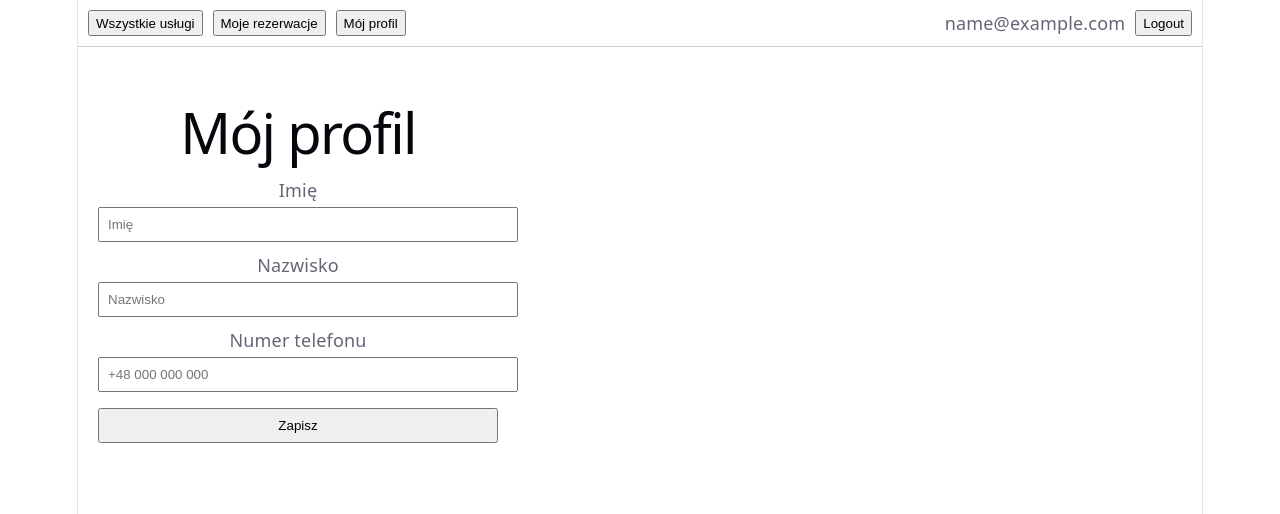
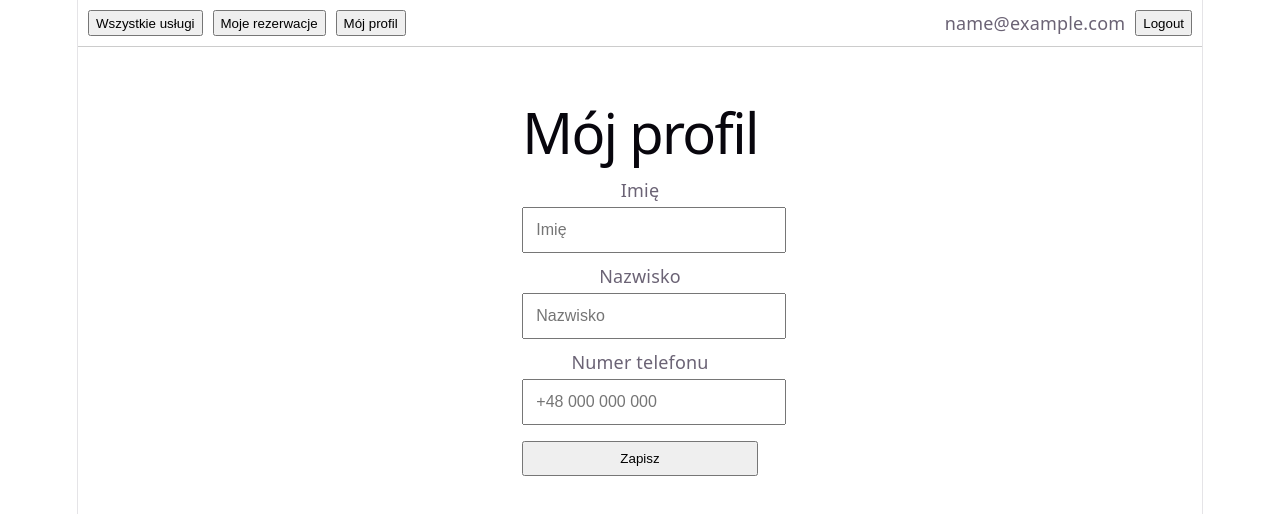
Before and after one commit to Wydra123/booking_app, a React (Vite) app in the folder client/: page /profile in a window 1280 px wide. Shown: the top 514 px of the page. Built offline with nearby package versions, Linux system fonts and the light colour scheme; no server answers; sample sign-in values are in the browser's storage.

Commit message:
profil 2

```diff
--- a/client/src/Profile.jsx
+++ b/client/src/Profile.jsx
@@ -59,7 +59,7 @@ function Profile() {
   };
 
   return (
-    <div style={{ padding: "20px", maxWidth: "400px" }}>
+    <div style={{ padding: "20px", maxWidth: "600px", margin: "0 auto" }}>
       <h1>Mój profil</h1>
 
       <div style={{ display: "flex", flexDirection: "column", gap: "10px" }}>
@@ -69,7 +69,7 @@ function Profile() {
             value={firstName}
             onChange={(e) => setFirstName(e.target.value)}
             placeholder="Imię"
-            style={{ display: "block", marginTop: "4px", padding: "8px", width: "100%" }}
+            style={{ display: "block", marginTop: "4px", padding: "12px", width: "100%", fontSize: "16px" }}
           />
         </label>
 
@@ -79,7 +79,7 @@ function Profile() {
             value={lastName}
             onChange={(e) => setLastName(e.target.value)}
             placeholder="Nazwisko"
-            style={{ display: "block", marginTop: "4px", padding: "8px", width: "100%" }}
+            style={{ display: "block", marginTop: "4px", padding: "12px", width: "100%", fontSize: "16px" }}
           />
         </label>
 
@@ -89,7 +89,7 @@ function Profile() {
             value={phone}
             onChange={(e) => setPhone(e.target.value)}
             placeholder="+48 000 000 000"
-            style={{ display: "block", marginTop: "4px", padding: "8px", width: "100%" }}
+            style={{ display: "block", marginTop: "4px", padding: "12px", width: "100%", fontSize: "16px" }}
           />
         </label>
 
```
